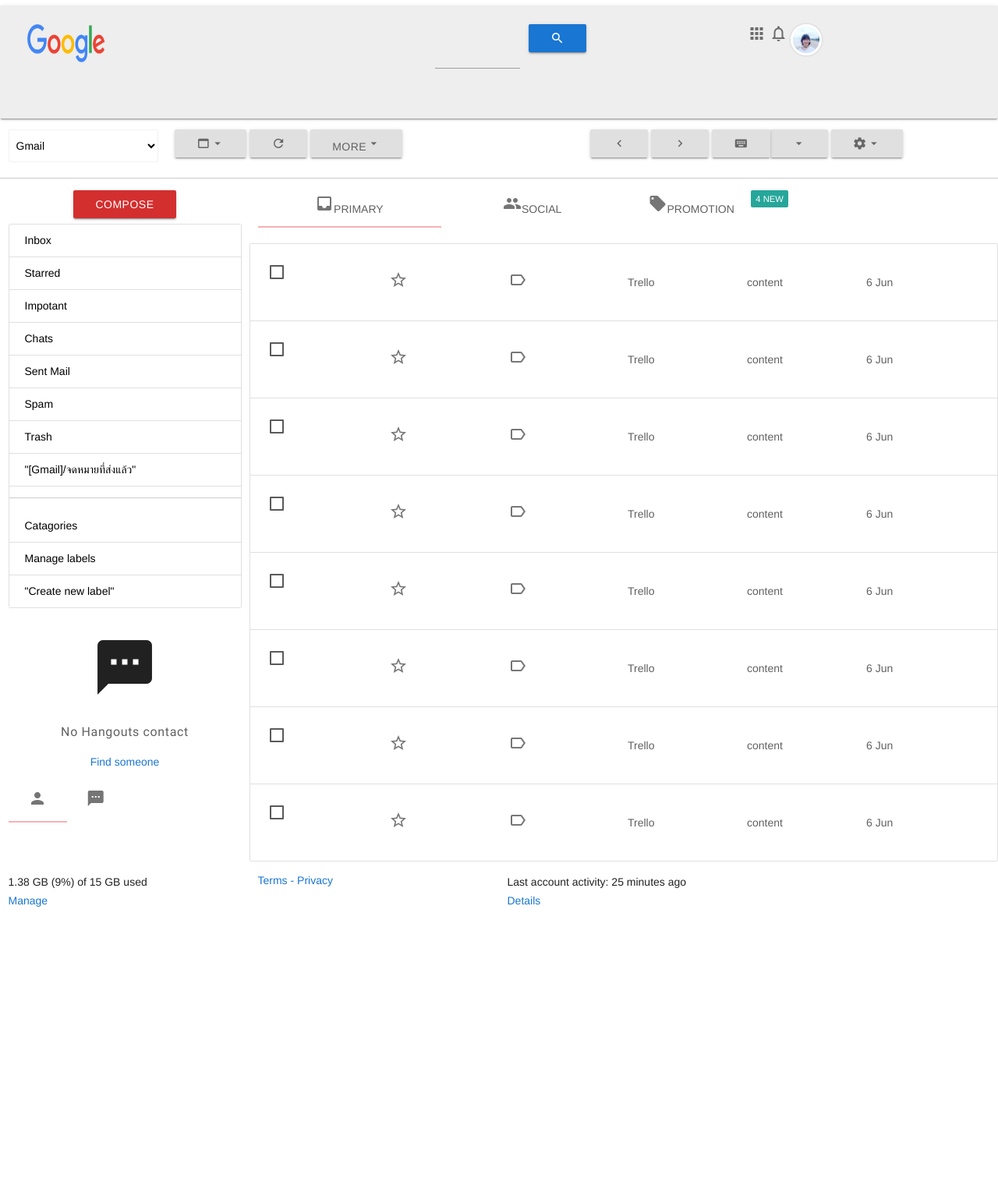
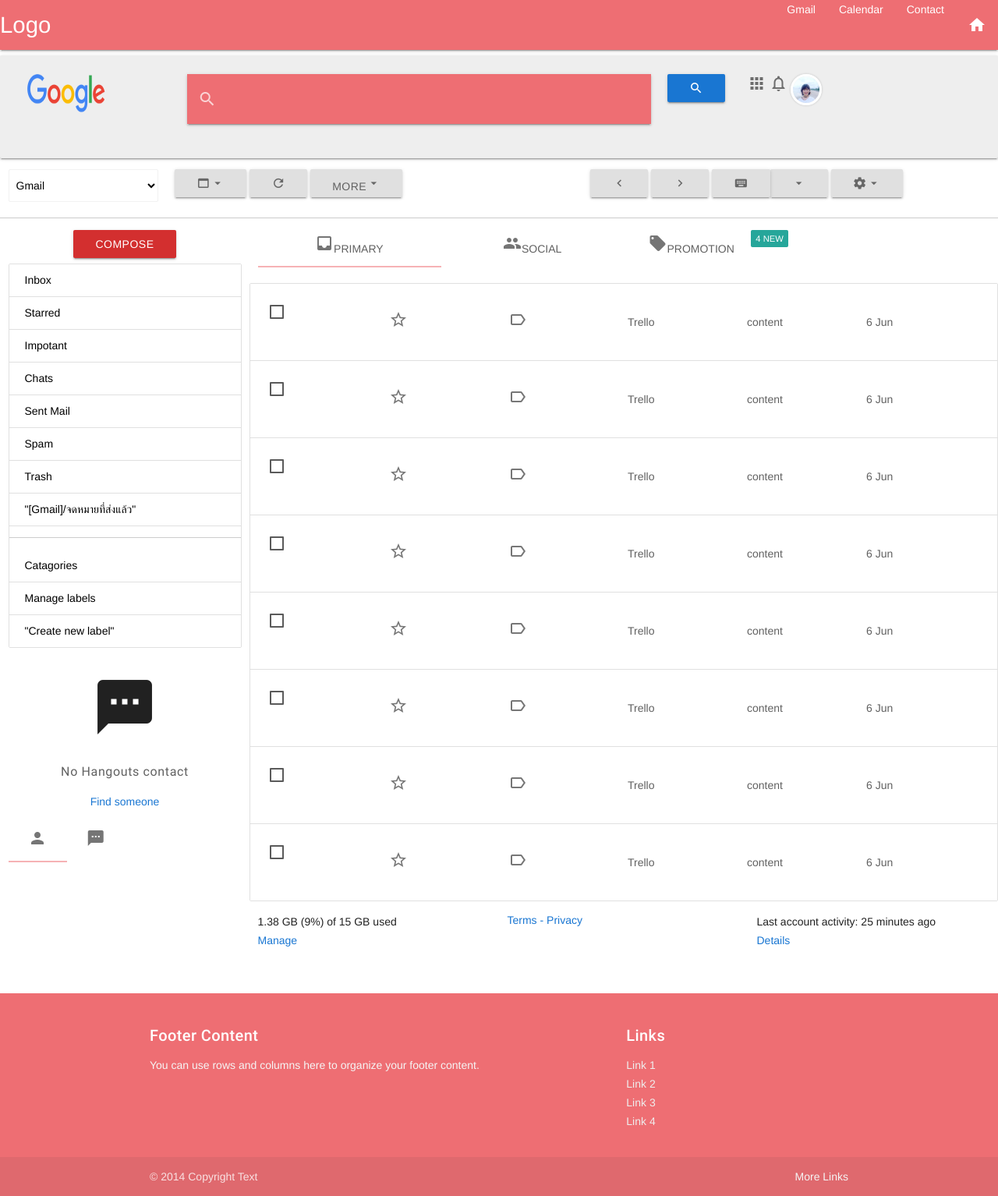
Before and after one commit to kanpizza/exercise, a plain HTML site: page www/index_gmail.html in a window 1280 px wide. Shown: the whole page at 78% size. Before the commit the page ends 1203 px from the top, so only its background shows below. Drawn offline with nearby package versions, Linux system fonts and the light colour scheme.

Commit message:
nav  and footer

```diff
--- a/www/index_gmail.html
+++ b/www/index_gmail.html
@@ -214,14 +214,40 @@
             $('.modal').modal();
           });
       </script>
+      <div class="">
+        <div class="navbar-fixed">
+           <nav>
+             <div class="nav-wrapper">
+               <a href="#!" class="brand-logo">Logo</a>
+               <ul class="right hide-on-med-and-down">
+                 <li><a href="index_gmail.html">Gmail</a></li>
+                 <li><a href="index_calendar.html">Calendar</a></li>
+                  <li><a href="index_contact.html">Contact</a></li>
+                  <li><a href="index_contact.html"><i class="material-icons">home</i></a></li>
+               </ul>
+             </div>
+           </nav>
+         </div>
+      </div>
       <div class="c0">
     <div  class="card-panel small grey lighten-3">
       <div class="row">
-        <div class="col s5"><img class="img1"src="img/logo_google.png" alt="LOGO" width="100" height="50"></div>
-        <div class="col s4"><div class="input-field col s4">
-          <input id="first_name2" type="text" class="validate" >
-        </div><div class="">
-        <a class="waves-effect waves-light btn  blue darken-2"><i class="material-icons">search</i></a></div></div>
+        <div class="col s2"><img class="img1"src="img/logo_google.png" alt="LOGO" width="100" height="50"></div>
+        <div class="col s6">
+          <nav>
+             <div class="nav-wrapper">
+               <form>
+                 <div class="input-field">
+                   <input id="search" type="search" required>
+                   <label class="label-icon" for="search"><i class="material-icons">search</i></label>
+                   <i class="material-icons">close</i>
+                 </div>
+               </form>
+             </div>
+        </nav>
+        </div>
+        <div class="col s1">
+        <a class="waves-effect waves-light btn  blue darken-2"><i class="material-icons">search</i></a></div>
         <div class="col s3">
           <a href="#apps"><i class="material-icons md-dark">apps</i></a>
           <a href="#noti"><i class="material-icons md-dark">notifications_none</i></a>
@@ -370,7 +396,7 @@
     </div>
     <br>
     <div class="">
-      <center><ul class="tabs">
+      <center><ul class="tabs md-dark">
         <li class="tab col s3 "><a class="active" draggable=""href="#"><i class="material-icons md-dark">person</i></a></li>
         <li class="tab col s3"><a href="#"><i class="material-icons md-dark">sms</i></a></li>
       </ul></center>
@@ -480,11 +506,37 @@
      </a>
     </div>
     <div class="row">
+      <div class="col s3"></div>
       <div class="col s3"><p>1.38 GB (9%) of 15 GB used <br><a class="blue-text text-darken-2" href="#">Manage</a><p></div>
       <div class="col s3"><a href="#" class="blue-text text-darken-2">Terms - Privacy</a></div>
       <div class="col s3"><p>Last account activity: 25 minutes ago  <br><a href="#" class="blue-text text-darken-2">Details</a></div>
       </div>
     </div>
+    <footer class="page-footer">
+         <div class="container">
+           <div class="row">
+             <div class="col l6 s12">
+               <h5 class="white-text">Footer Content</h5>
+               <p class="grey-text text-lighten-4">You can use rows and columns here to organize your footer content.</p>
+             </div>
+             <div class="col l4 offset-l2 s12">
+               <h5 class="white-text">Links</h5>
+               <ul>
+                 <li><a class="grey-text text-lighten-3" href="#!">Link 1</a></li>
+                 <li><a class="grey-text text-lighten-3" href="#!">Link 2</a></li>
+                 <li><a class="grey-text text-lighten-3" href="#!">Link 3</a></li>
+                 <li><a class="grey-text text-lighten-3" href="#!">Link 4</a></li>
+               </ul>
+             </div>
+           </div>
+         </div>
+         <div class="footer-copyright">
+           <div class="container">
+           © 2014 Copyright Text
+           <a class="grey-text text-lighten-4 right" href="#!">More Links</a>
+           </div>
+         </div>
+       </footer>
   </div>
 <script type="text/javascript" src="https://code.jquery.com/jquery-2.1.1.min.js"></script>
       <script type="text/javascript" src="js/materialize.min.js"></script>
```
